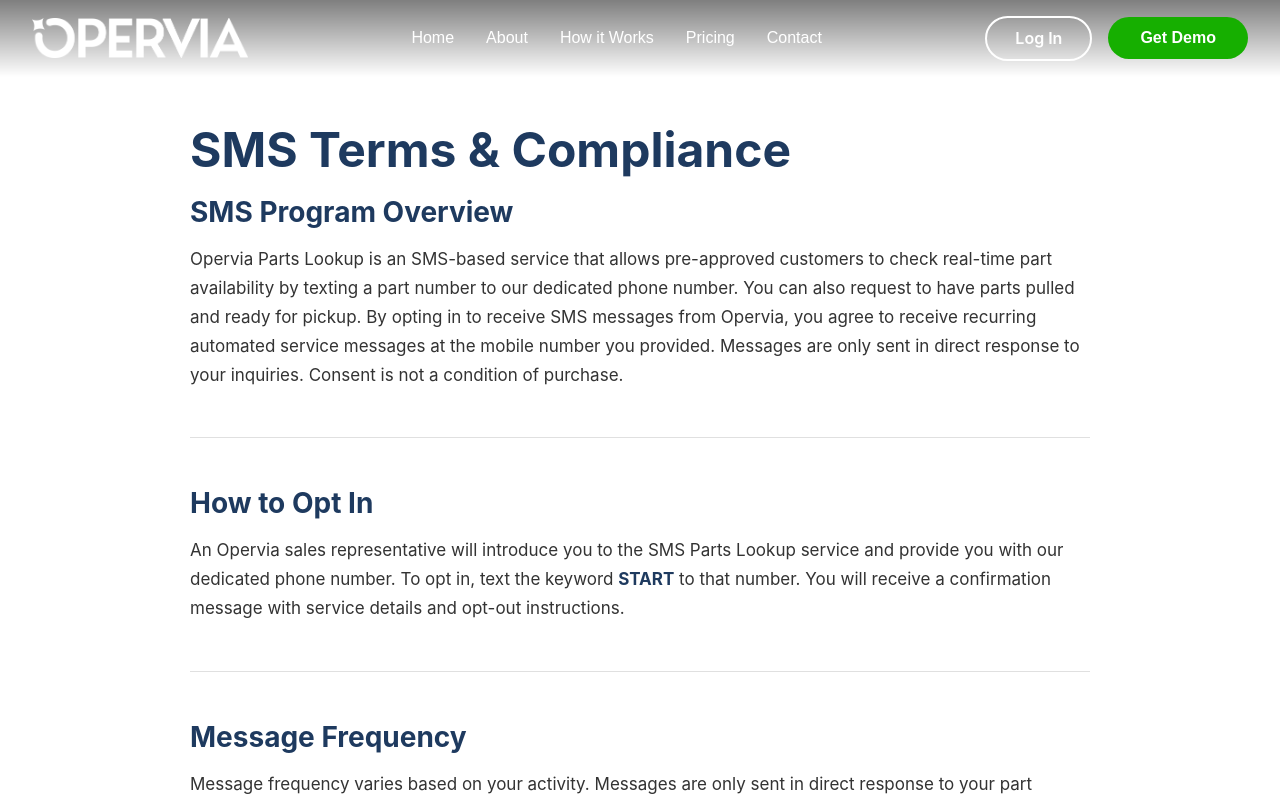
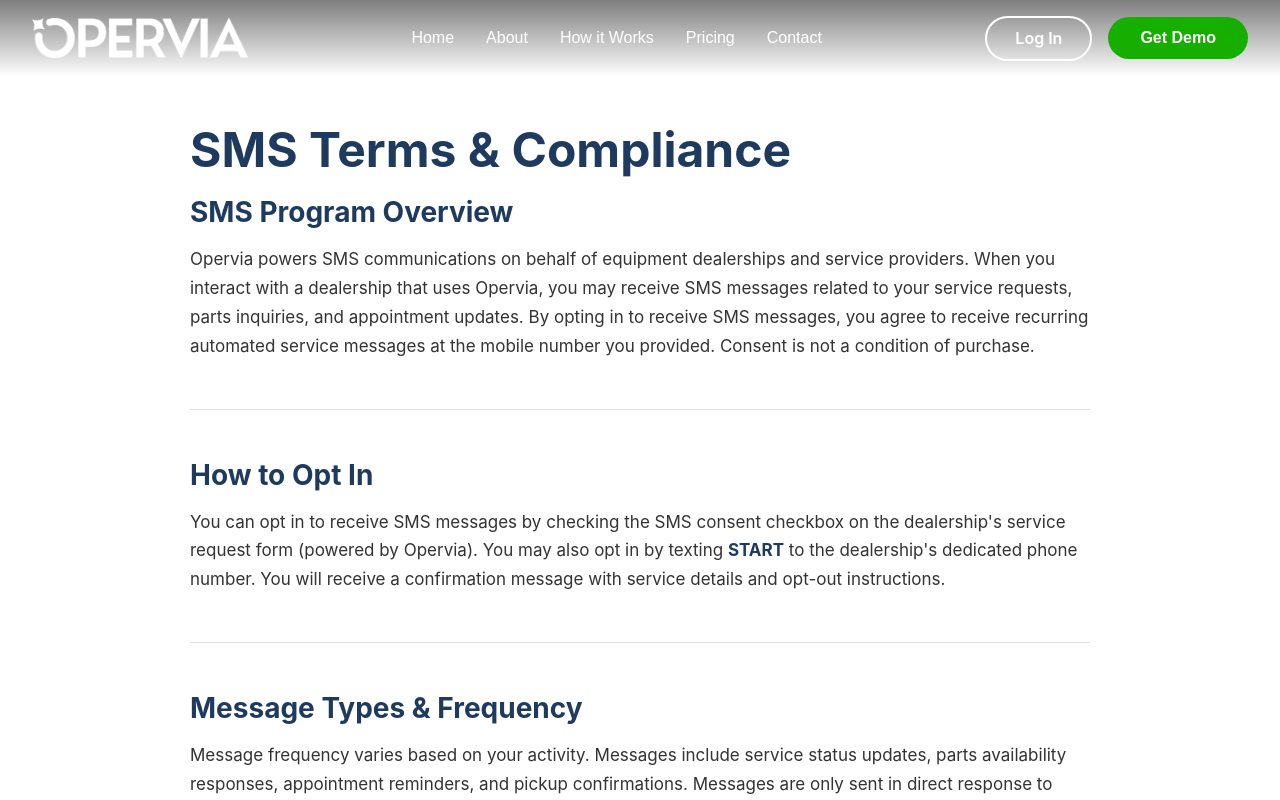
Before and after one commit to adam-clay/opervia-public, a React (Vite) app: page /sms-terms in a window 1280 px wide. Shown: the top 800 px of the page. Built offline with nearby package versions, Linux system fonts and the light colour scheme.

Commit message:
sms terms

```diff
--- a/src/components/SMSTerms.tsx
+++ b/src/components/SMSTerms.tsx
@@ -9,33 +9,34 @@
         <section className="sms-section">
           <h2>SMS Program Overview</h2>
           <p>
-            Opervia Parts Lookup is an SMS-based service that allows pre-approved
-            customers to check real-time part availability by texting a part number to
-            our dedicated phone number. You can also request to have parts pulled and
-            ready for pickup. By opting in to receive SMS messages from Opervia, you
-            agree to receive recurring automated service messages at the mobile number
-            you provided. Messages are only sent in direct response to your inquiries.
-            Consent is not a condition of purchase.
+            Opervia powers SMS communications on behalf of equipment dealerships and
+            service providers. When you interact with a dealership that uses Opervia,
+            you may receive SMS messages related to your service requests, parts
+            inquiries, and appointment updates. By opting in to receive SMS messages,
+            you agree to receive recurring automated service messages at the mobile
+            number you provided. Consent is not a condition of purchase.
           </p>
         </section>
 
         <section className="sms-section">
           <h2>How to Opt In</h2>
           <p>
-            An Opervia sales representative will introduce you to the SMS Parts Lookup
-            service and provide you with our dedicated phone number. To opt in, text the
-            keyword <strong>START</strong> to that number. You will receive a confirmation
-            message with service details and opt-out instructions.
+            You can opt in to receive SMS messages by checking the SMS consent checkbox
+            on the dealership's service request form (powered by Opervia). You may also
+            opt in by texting <strong>START</strong> to the dealership's dedicated phone
+            number. You will receive a confirmation message with service details and
+            opt-out instructions.
           </p>
         </section>
 
         <section className="sms-section">
-          <h2>Message Frequency</h2>
+          <h2>Message Types &amp; Frequency</h2>
           <p>
-            Message frequency varies based on your activity. Messages are only sent in
-            direct response to your part number inquiries and related follow-ups (e.g.,
-            pickup confirmations). No marketing, promotional, or unsolicited messages
-            are sent.
+            Message frequency varies based on your activity. Messages include service
+            status updates, parts availability responses, appointment reminders, and
+            pickup confirmations. Messages are only sent in direct response to your
+            service requests and related follow-ups. No marketing, promotional, or
+            unsolicited messages are sent.
           </p>
         </section>
 
```
